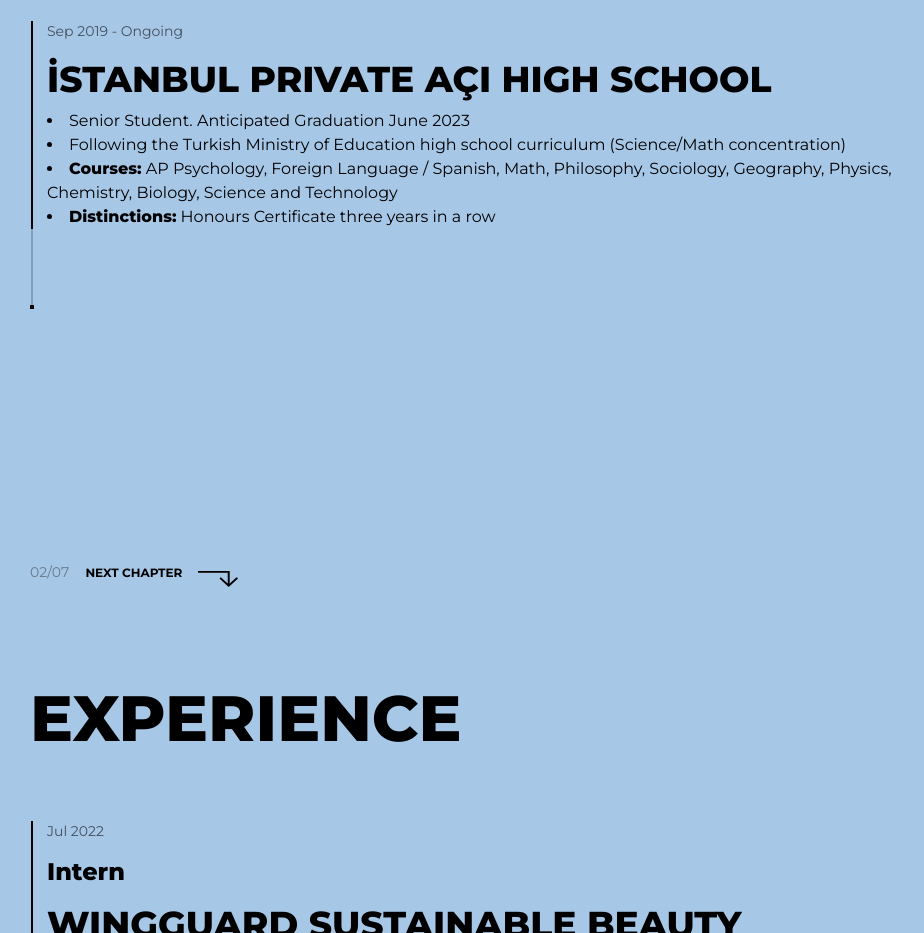
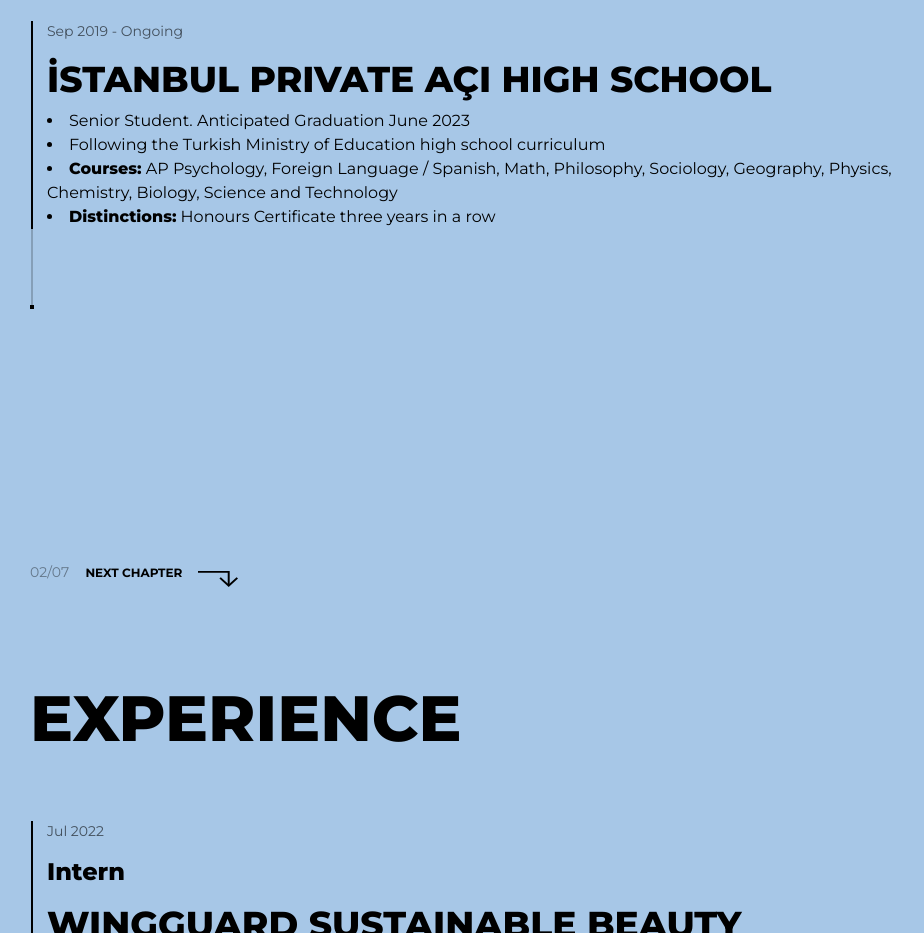
Before and after one commit to zeynep-donmezer/portfolio, a plain HTML site: page index.html in a window 1280 px wide. Shown: the part 1000-1933 px from the top of the page, without its empty margins (0-924 px from the left). Drawn offline with Linux system fonts and the light colour scheme.

Commit message:
Resume detail fixed.

```diff
--- a/index.html
+++ b/index.html
@@ -132,7 +132,7 @@
 								<h3 class="timeline-title"><a href="https://acischools.k12.tr/" target="_blank">İSTANBUL PRIVATE AÇI HIGH SCHOOL</a></h3>
 								<p class="timeline-text">
 									<li>Senior Student. Anticipated Graduation June 2023</li>
-									<li>Following the Turkish Ministry of Education high school curriculum (Science/Math concentration)</li>
+									<li>Following the Turkish Ministry of Education high school curriculum</li>
 									<li><b>Courses:</b> AP Psychology, Foreign Language / Spanish, Math, Philosophy, Sociology, Geography, Physics, Chemistry, Biology, Science and Technology</li>
 									<li><b>Distinctions:</b> Honours Certificate three years in a row</li>
 									</p>
```
Also changed, not shown: 1 other file.
